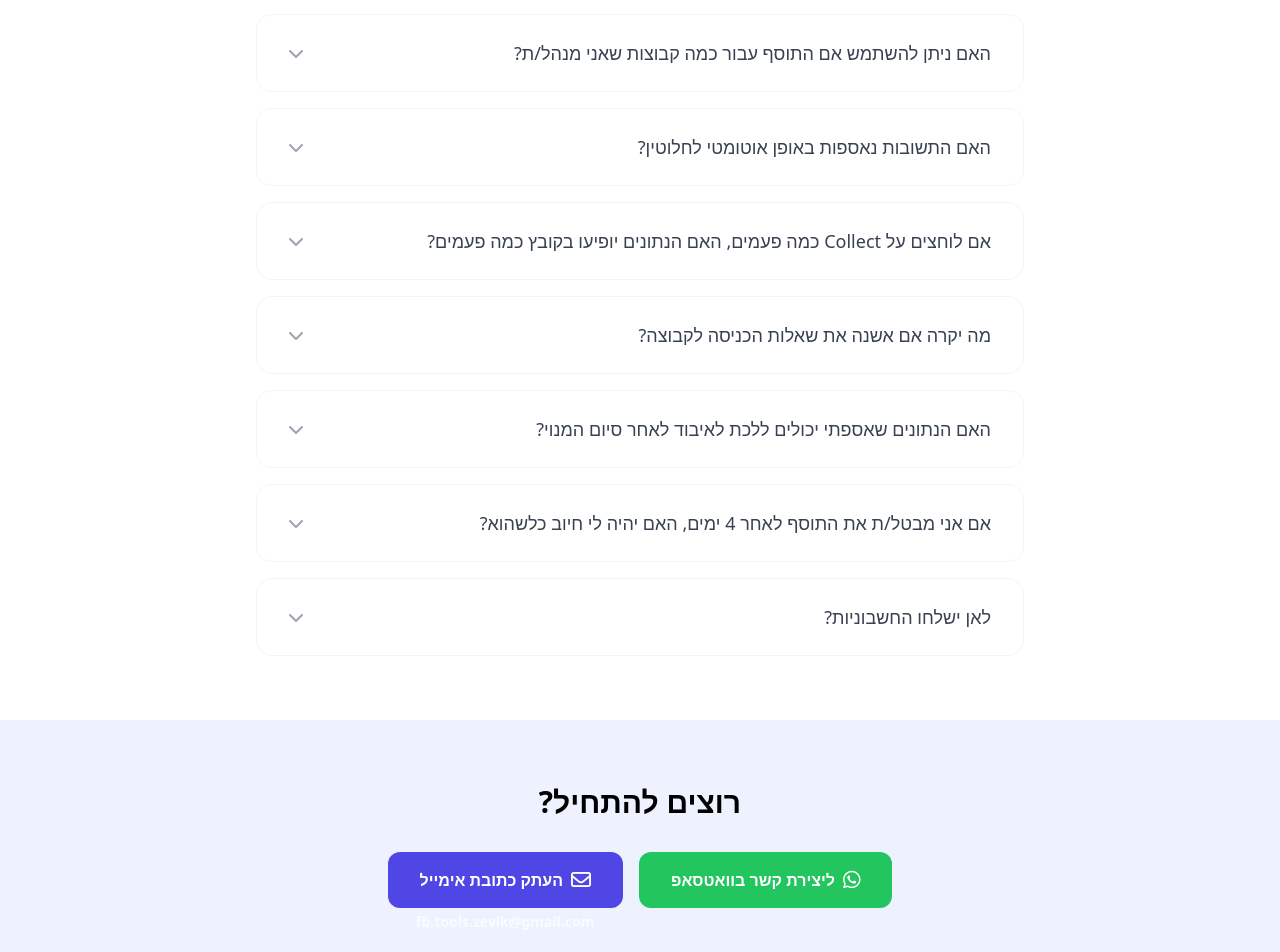
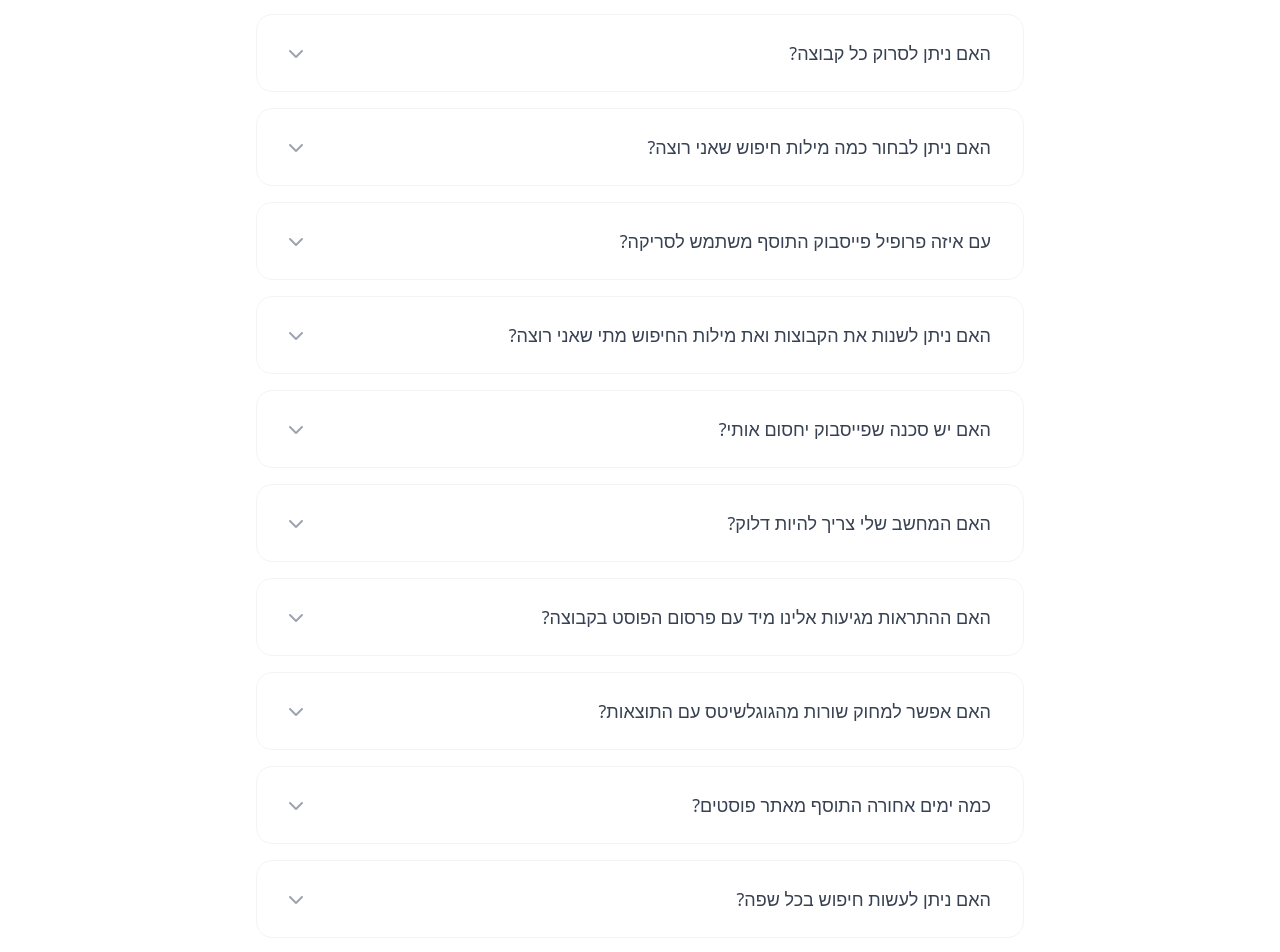
Before and after one commit to Zevik/ZeviksTools, a Next.js app: page /tools/gmac in a window 1280 px wide. Shown: the part 3560-4512 px from the top of the page. Built offline with nearby package versions, Linux system fonts and the light colour scheme.

Commit message:
Update FAQ section with new questions and answers

```diff
--- a/components/FaqAccordion.tsx
+++ b/components/FaqAccordion.tsx
@@ -3,32 +3,48 @@ import { useState } from 'react';
 
 const faqItems = [
   {
-    question: 'האם ניתן להשתמש אם התוסף עבור כמה קבוצות שאני מנהל/ת?',
-    answer: 'כן. ובנוסף, עבור כל קבוצה התוסף יצור קובץ נפרד שאליו ישמרו הנתונים.'
+    question: 'האם ניתן לסרוק כל קבוצה?',
+    answer: 'אכן, ניתן לסרוק כל קבוצה. על מנת לסרוק קבוצה פרטית יש להצטרף אליה.'
   },
   {
-    question: 'האם התשובות נאספות באופן אוטומטי לחלוטין?',
-    answer: 'לא. יש לאסוף את הנתונים בכל פעם לפני שמאשרים את בקשות ההצטרפות לקבוצה, על ידי לחיצה על כפתור Collect.'
+    question: 'האם ניתן לבחור כמה מילות חיפוש שאני רוצה?',
+    answer: 'וודאי. וגם ניתן לבחור ולהגדיר מילים שונות עבור כל קבוצה. תוכלו לעשות הגדרות חיפוש חכמות כולל ביטוי מדויק או גמיש, צירופי מילים, הוצאת מילים ועוד.'
   },
   {
-    question: 'אם לוחצים על Collect כמה פעמים, האם הנתונים יופיעו בקובץ כמה פעמים?',
-    answer: 'לא. הנתונים נאספים פעם אחת על מנת לא ליצור כפילויות, אלא אם כן אחת התשובות השתנתה ואז הנתונים ירשמו מחדש.'
+    question: 'עם איזה פרופיל פייסבוק התוסף משתמש לסריקה?',
+    answer: 'התוסף סורק את הקבוצות בעזרת פרופיל הפייסבוק שמחובר בדפדפן הכרום ולכן ניתן לבחור כל פרופיל פייסבוק וכן להחליף אותו בכל עת.'
   },
   {
-    question: 'מה יקרה אם אשנה את שאלות הכניסה לקבוצה?',
-    answer: 'התוסף יצור עמודות חדשות בגוגלשיטס עם כותרות השאלות החדשות, וירשום את התשובות המתאימות תחתיהן.'
+    question: 'האם ניתן לשנות את הקבוצות ואת מילות החיפוש מתי שאני רוצה?',
+    answer: 'כן! כל ההגדרות נמצאות בגליון גוגלשיטס שלך, שנמצא אצלך.'
   },
   {
-    question: 'האם הנתונים שאספתי יכולים ללכת לאיבוד לאחר סיום המנוי?',
-    answer: 'לא! הנתונים נשמרים בגוגלשיטס ששייך למנוי, תחת חשבון הגוגל, ותמיד ניתן למצוא אותו ב: https://drive.google.com'
+    question: 'האם יש סכנה שפייסבוק יחסום אותי?',
+    answer: 'אנחנו לא נתקלנו מעולם במקרה כזה. הדבר היחיד שעלול לקרות הוא השעייה זמנית (לכמה שעות) לפעולה הספציפית של פתיחת קבוצת פייסבוק. שאר הפעולות, כמו למשל לגלול בפיד ולכתוב לא יושעו, וגם זה נדיר ביותר וקורה רק אם סורקים ללא הפסקות, ובשביל זה אנחנו מגדירים הפסקות בהגדרות התוסף.'
   },
   {
-    question: 'אם אני מבטל/ת את התוסף לאחר 4 ימים, האם יהיה לי חיוב כלשהוא?',
-    answer: 'לא! יש 5 ימי ניסיון ללא עלות וללא התחייבות, וניתן לבטל את המנוי לפני היום החמישי ללא כל חיוב.'
+    question: 'האם המחשב שלי צריך להיות דלוק?',
+    answer: 'התוסף פועל על דפדפן הכרום שלכם ועליו להיות פתוח. אם תסגרו את דפדפן הכרום שעליו פועל התוסף או שתכבו את המחשב, התוסף יפסיק לפעול עד שתדליקו את המחשב. ישנה אפשרות להפעיל את התוכנה על מחשב מרוחק, שלי, שפועל 24/7, בתוספת של 100 ש"ח לחודש.'
   },
   {
-    question: 'לאן ישלחו החשבוניות?',
-    answer: 'החשבוניות נשלחות באופן אוטומטי לאימייל שאיתו נרשמתם שזהו אותו אימייל של חשבון הכרום תחתיו התקנתם את התוסף. לא ניתן להחליף את האימייל לקבלת חשבונית ללא החלפה של חשבון הכרום שעליו התוסף מותקן ותחתיו חשבון הפייסבוק שלכם פעיל.'
+    question: 'האם ההתראות מגיעות אלינו מיד עם פרסום הפוסט בקבוצה?',
+    answer: 'ההתראות אינן מיידיות, משום שלוקח זמן להשלים סבב סריקות וצריך גם זמני המתנה, ולכן עבור פוסט שעלה לקבוצה יתכן ונקבל התראה תוך כמה דקות, או לאחר שעה ויותר, תלוי במספר הקבוצות שאנו סורקים ובהגדרות שלנו.'
+  },
+  {
+    question: 'האם אפשר למחוק שורות מהגוגלשיטס עם התוצאות?',
+    answer: 'הפוסטים שמופיעים בגוגלשיטס משמשים עבור התוסף על מנת שלא ירשום אותם בשנית כשיתקל בהם. מחיקה של שורות מהגוגלשיטס תגרום לרישום חוזר עבור אותם פוסטים במידה וימצאו בתחום הזמן שהגדרנו לחיפוש.'
+  },
+  {
+    question: 'כמה ימים אחורה התוסף מאתר פוסטים?',
+    answer: 'בהגדרות התוסף ישנה אפשרות להגדיר את מספר הימים שנרצה שהתוסף יגלול אחורה לאיתור פוסטים.'
+  },
+  {
+    question: 'האם ניתן לעשות חיפוש בכל שפה?',
+    answer: 'כן.'
+  },
+  {
+    question: 'איך ומתי ניתן לבטל את המנוי?',
+    answer: 'המנוי הוא חודשי והוא מתחדש מדי חודש באותו היום שבו התחלתם את המנוי. ניתן לפנות אלי עד 24 שעות לפני חידוש המנוי על מנת לבטלו.'
   }
 ];
 
```
